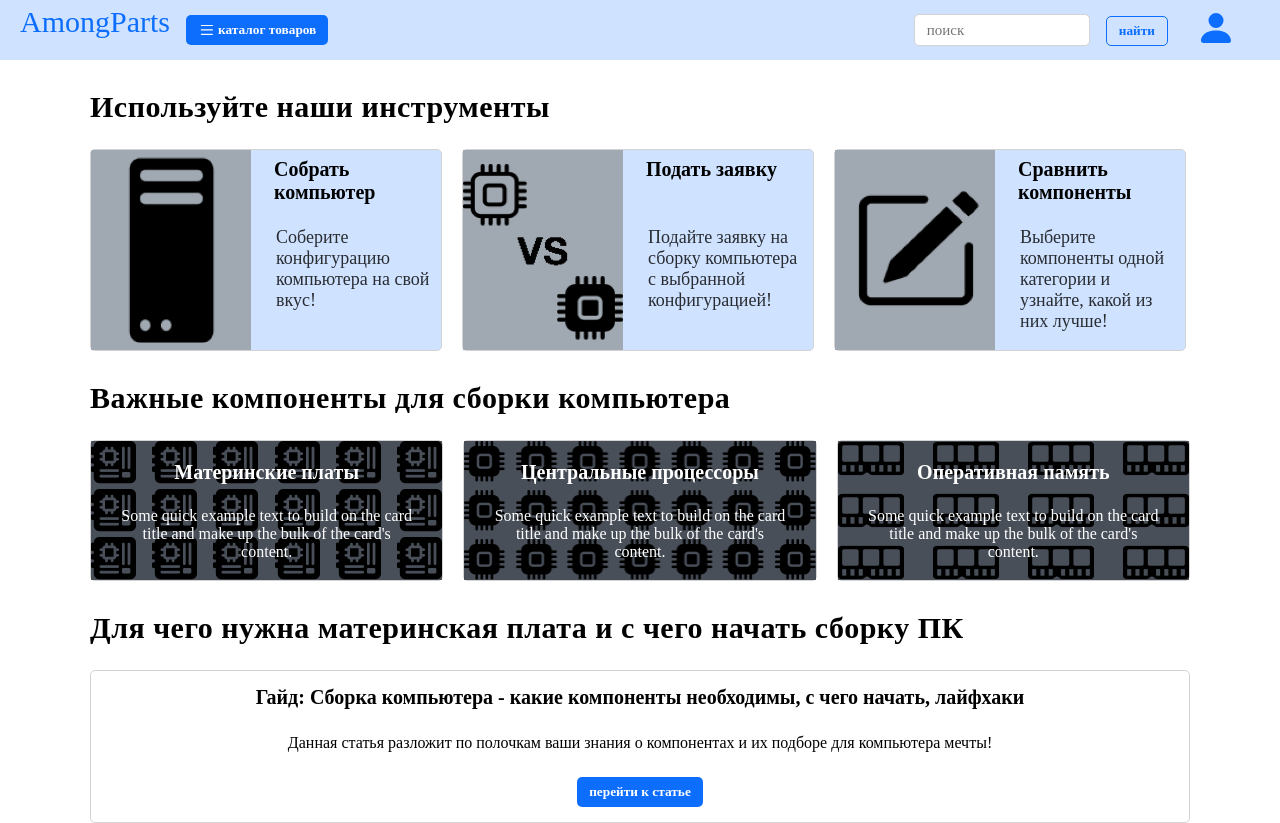
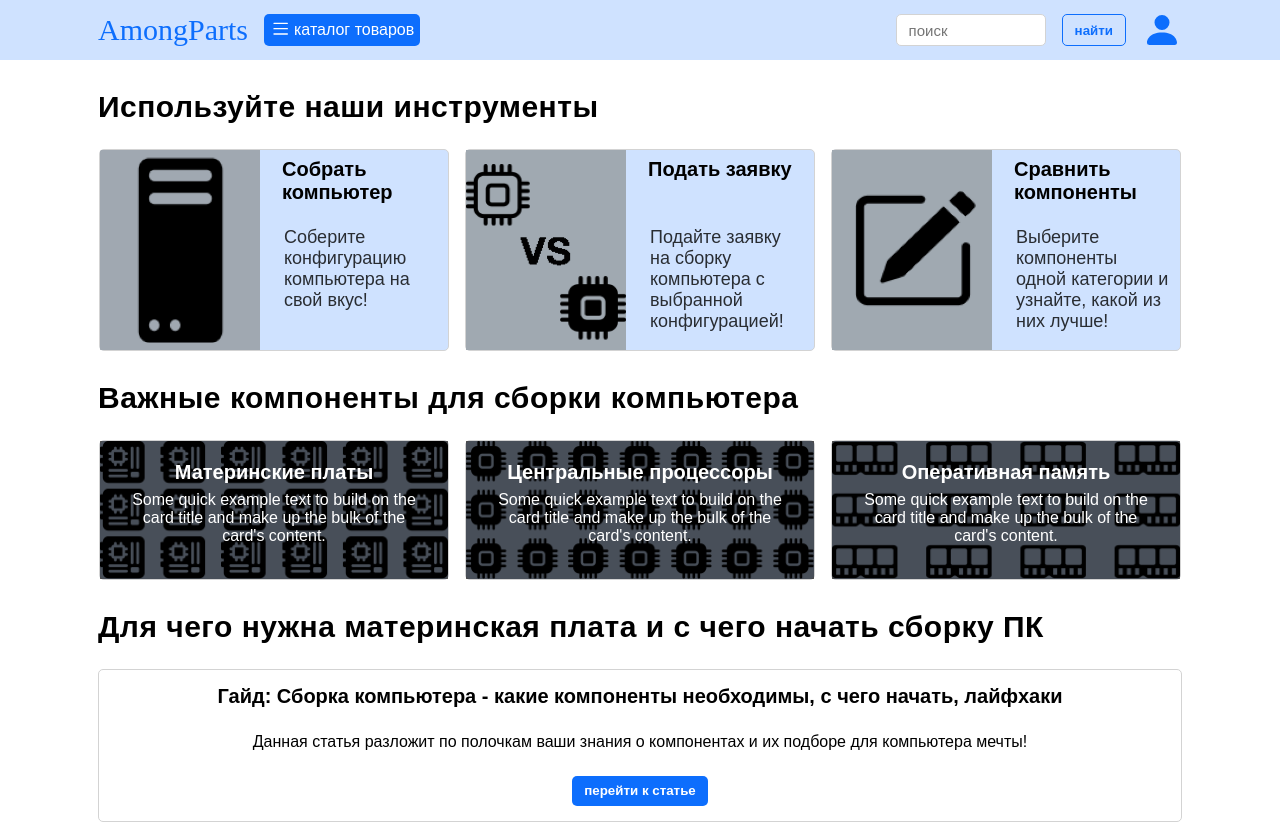
Before and after one commit to lanaryzhkova/amongpartsfront, an Angular app: page / in a window 1280 px wide. Built offline with nearby package versions, Linux system fonts and the light colour scheme.

Commit message:
Рефакторинг

```diff
--- a/angular.json
+++ b/angular.json
@@ -1,5 +1,8 @@
 {
   "$schema": "./node_modules/@angular/cli/lib/config/schema.json",
+  "cli": {
+    "analytics": false
+  },
   "version": 1,
   "newProjectRoot": "projects",
   "projects": {
--- a/src/app/app-routing.module.ts
+++ b/src/app/app-routing.module.ts
@@ -1,10 +1,14 @@
-import { NgModule } from '@angular/core';
+import { NgModule }             from '@angular/core';
 import { RouterModule, Routes } from '@angular/router';
+import { HomeComponent }        from "src/app/pages/home/home.component";
 
-const routes: Routes = [];
+const routes: Routes = [
+  {path: '', component: HomeComponent}
+];
 
 @NgModule({
   imports: [RouterModule.forRoot(routes)],
   exports: [RouterModule]
 })
-export class AppRoutingModule { }
+export class AppRoutingModule {
+}
--- a/src/app/app.component.html
+++ b/src/app/app.component.html
@@ -1 +1,2 @@
-<app-home></app-home>
+<app-header></app-header>
+<router-outlet></router-outlet>
--- a/src/app/components/header/header.component.html
+++ b/src/app/components/header/header.component.html
@@ -2,12 +2,15 @@
   <div class="header">
     <div class="header-left-part">
       <p class="logo">AmongParts</p>
-        <button><img class="svg-list" src="/assets/list.svg" alt="каталог товаров"><p>каталог товаров</p></button>
+      <button type="button">
+        <img class="svg-list" src="/assets/list.svg" alt="каталог товаров">
+        каталог товаров
+      </button>
     </div>
     <div class="header-right-part">
-        <form action="">
+      <form>
         <input type="text" placeholder="поиск">
-        <button>найти</button>
+        <button type="button">найти</button>
       </form>
       <img class="svg-profile" src="/assets/profile.svg" alt="профиль">
     </div>
--- a/src/app/components/header/header.component.scss
+++ b/src/app/components/header/header.component.scss
@@ -1,51 +1,51 @@
-.wrapper{
-  position: relative;
-
-  display: flex;
-  flex-direction: column;
+.wrapper {
+  background-color: #CFE2FF;
 }
 
-.header{
-  height: 60px;
-  background-color: #CFE2FF;
+.header {
+  min-height: 60px;
+  max-width: 1116px;
+  margin: 0 auto;
   display: flex;
-  flex-direction: row;
   justify-content: space-between;
+  align-items: center;
+  padding: 8px 16px;
 
-    .header-left-part{
+  .header-left-part {
     display: flex;
-      flex-direction: row;
-      margin: auto 20px;
-      button{
+    gap: 16px;
+    align-items: center;
+
+    button {
       display: flex;
-        flex-direction: row;
-        height: 30px;
-        margin: 10px 16px;
-        padding: 6px 12px;
+      align-items: center;
+      height: 32px;
       background-color: #0D6EFD;
       border: 1px;
       border-radius: 5px;
-        font-weight: bold;
+      font-size: 16px;
       color: white;
-        .svg-list{
-          height: 20px;
-          width: 20px;
-        }
-        p{
-          margin: auto;
+
+      .svg-list {
+        height: 24px;
+        width: 24px;
       }
     }
   }
 
-    .header-right-part{
+  .header-right-part {
     display: flex;
-      flex-direction: row;
-      margin: auto 20px;
-      form{
-        margin: auto;
+    align-items: center;
+    gap: 16px;
+
+    form {
+      display: flex;
+      align-items: center;
+      gap: 16px;
     }
-        input{
-          height: 30px;
+
+    input {
+      height: 32px;
       width: 150px;
       font-size: 15px;
       font-weight: 500;
@@ -56,10 +56,9 @@
       border-radius: 5px;
     }
 
-        button{
-          height: 30px;
-          margin: auto 16px;
-          padding: 0px 12px;
+    button {
+      height: 32px;
+      padding: 0 12px;
       background-color: #CFE2FF;
       border: 1px solid #0D6EFD;
       border-radius: 5px;
@@ -67,14 +66,13 @@
       color: #0D6EFD;
     }
 
-      .svg-profile{
+    .svg-profile {
       height: 40px;
       width: 40px;
-        margin: -4px 24px 0 12px;
     }
   }
-    .logo{
-      margin: 0 auto;
+
+  .logo {
     font-family: "Daruma Drop One";
     color: #0D6EFD;
     font-size: 30px;
--- a/src/app/components/home-part-card/home-part-card.component.scss
+++ b/src/app/components/home-part-card/home-part-card.component.scss
@@ -1,20 +1,22 @@
-.card{
+.card {
   position: relative;
   height: auto;
-  width: auto;
+  width: 350px;
   background-color: #CFE2FF;
   border-radius: 5px;
   border: 1px solid lightgray;
   display: grid;
   grid-template-rows: 50px 1fr;
-  img{
+
+  img {
     grid-row: 1/3;
     grid-column: 1/3;
-    box-shadow: inset 0 0 0 100vw rgba(0,0,0,.65);
+    box-shadow: inset 0 0 0 100vw rgba(0, 0, 0, .65);
     height: 100%;
     width: 100%;
   }
-  .card-title{
+
+  .card-title {
     height: available;
     grid-row: 1/2;
     grid-column: 1/3;
@@ -25,9 +27,10 @@
     padding: 0;
     margin: 20px 0;
   }
-  .card-body{
+
+  .card-body {
     height: fit-content;
-    grid-row:2/3;
+    grid-row: 2/3;
     grid-column: 1/3;
     color: white;
     text-align: center;
--- a/src/app/components/home-part-card/home-part-card.component.ts
+++ b/src/app/components/home-part-card/home-part-card.component.ts
@@ -1,4 +1,4 @@
-import {Component, Input, OnInit} from '@angular/core';
+import {Component, Input} from '@angular/core';
 
 @Component({
   selector: 'app-home-part-card',
@@ -9,5 +9,4 @@ export class HomePartCardComponent {
   @Input() title?: string;
   @Input() body?: string;
   @Input() src?: string;
-
 }
--- a/src/app/pages/home/home.component.html
+++ b/src/app/pages/home/home.component.html
@@ -1,17 +1,23 @@
-<app-header></app-header>
 <div class="container">
   <p>Используйте наши инструменты</p>
   <div class="card-row">
-    <app-action-card title="Собрать компьютер" body="Соберите конфигурацию компьютера на свой вкус!" src="/assets/action1.png"></app-action-card>
-    <app-action-card title="Подать заявку" body="Подайте заявку на сборку компьютера с выбранной конфигурацией!" src="/assets/action2.png"></app-action-card>
-    <app-action-card title="Сравнить компоненты" body="Выберите компоненты одной категории и узнайте, какой из них лучше!" src="/assets/action3.png"></app-action-card>
+    <ng-container *ngFor="let card of cards">
+      <app-action-card [title]="card.title" [body]="card.body" [src]="card.src"></app-action-card>
+    </ng-container>
   </div>
   <p>Важные компоненты для сборки компьютера</p>
   <div class="card-row">
-    <app-home-part-card title="Материнские платы" body="Some quick example text to build on the card title and make up the bulk of the card's content." src="/assets/motherboard.png"></app-home-part-card>
-    <app-home-part-card title="Центральные процессоры" body="Some quick example text to build on the card title and make up the bulk of the card's content." src="/assets/cpu.png"></app-home-part-card>
-    <app-home-part-card title="Оперативная память" body="Some quick example text to build on the card title and make up the bulk of the card's content." src="/assets/memories.png"></app-home-part-card>
+    <app-home-part-card title="Материнские платы"
+                        body="Some quick example text to build on the card title and make up the bulk of the card's content."
+                        src="/assets/motherboard.png"></app-home-part-card>
+    <app-home-part-card title="Центральные процессоры"
+                        body="Some quick example text to build on the card title and make up the bulk of the card's content."
+                        src="/assets/cpu.png"></app-home-part-card>
+    <app-home-part-card title="Оперативная память"
+                        body="Some quick example text to build on the card title and make up the bulk of the card's content."
+                        src="/assets/memories.png"></app-home-part-card>
   </div>
   <p>Для чего нужна материнская плата и с чего начать сборку ПК</p>
-  <app-article-card title="Гайд: Сборка компьютера - какие компоненты необходимы, с чего начать, лайфхаки" body="Данная статья разложит по полочкам ваши знания о компонентах и их подборе для компьютера мечты!"></app-article-card>
+  <app-article-card title="Гайд: Сборка компьютера - какие компоненты необходимы, с чего начать, лайфхаки"
+                    body="Данная статья разложит по полочкам ваши знания о компонентах и их подборе для компьютера мечты!"></app-article-card>
 </div>
--- a/src/app/pages/home/home.component.scss
+++ b/src/app/pages/home/home.component.scss
@@ -1,16 +1,20 @@
-.container{
-  width: 1100px;
+.container {
+  max-width: 1116px;
+  padding: 0 16px;
   margin: 0 auto;
   justify-content: stretch;
-  .card-row{
+
+  .card-row {
     display: flex;
-    flex-direction: row;
-    gap: 20px;
+    justify-content: center;
+    flex-wrap: wrap;
+    gap: 16px;
   }
-  p{
+
+  p {
     font-size: 30px;
     font-weight: 550;
     letter-spacing: 0.5px;
-    margin: 30px 0 25px 0 ;
+    margin: 30px 0 25px 0;
   }
 }
--- a/src/app/pages/home/home.component.ts
+++ b/src/app/pages/home/home.component.ts
@@ -6,8 +6,26 @@ import { Component, OnInit } from '@angular/core';
   styleUrls: ['./home.component.scss']
 })
 export class HomeComponent implements OnInit {
+  cards = [
+    {
+      title: "Собрать компьютер",
+      body: "Соберите конфигурацию компьютера на свой вкус!",
+      src: "/assets/action1.png"
+    },
+    {
+      title: "Подать заявку",
+      body: "Подайте заявку на сборку компьютера с выбранной конфигурацией!",
+      src: "/assets/action2.png"
+    },
+    {
+      title: "Сравнить компоненты",
+      body: "Выберите компоненты одной категории и узнайте, какой из них лучше!",
+      src: "/assets/action3.png"
+    },
+  ]
 
-  constructor() { }
+  constructor() {
+  }
 
   ngOnInit(): void {
   }
--- a/src/styles.scss
+++ b/src/styles.scss
@@ -1,6 +1,22 @@
-body{
+body {
   margin: 0 ;
 
 }
-*{
-  font-family: 'HelveticaNeueCyr'}
+
+* {
+  font-family: 'HelveticaNeueCyr', Arial, sans-serif
+}
+
+button {
+  cursor: pointer;
+}
+
+*,
+*:after,
+*:before {
+  box-sizing: border-box;
+}
+
+p, h1, h2, h3, h4, h5, h6 {
+  margin: 0;
+}
```
Also changed, not shown: src/app/components/action-card/action-card.component.ts (+4 -4 lines), 1 other file (tests, documents, lock files or other folders). Lines whose indentation alone changed are shown as unchanged.
